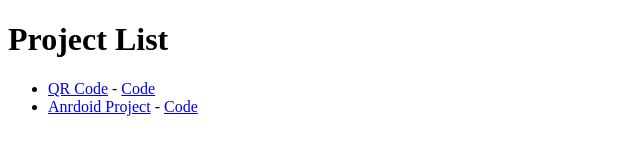
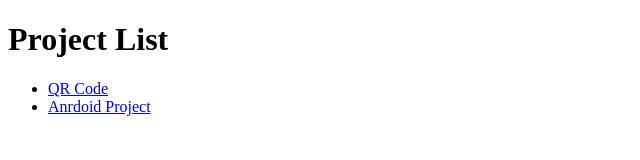
Before and after one commit to CaioRodriguesOliveira/intro, a plain HTML site: page index.html in a window 1280 px wide. Shown: the whole page, without its empty margins (0-640 px from the left). Drawn offline with Linux system fonts and the light colour scheme.

Commit message:
retirado link code

```diff
--- a/index.html
+++ b/index.html
@@ -9,8 +9,8 @@
 <body>
     <h1>Project List</h1>
     <ul>
-        <li><a href="https://caiorodriguesoliveira.github.io/qrcode-project/index.html">QR Code</a> - <a href="https://github.com/CaioRodriguesOliveira/qrcode-project" target="_blank">Code</a></li>
-        <li><a href="https://caiorodriguesoliveira.github.io/projeto-android/index.html">Anrdoid Project</a> - <a href="https://github.com/CaioRodriguesOliveira/projeto-android" target="_blank">Code</a></li>
+        <li><a href="https://caiorodriguesoliveira.github.io/qrcode-project/index.html">QR Code</a></li>
+        <li><a href="https://caiorodriguesoliveira.github.io/projeto-android/index.html">Anrdoid Project</a></li>
     </ul>
 </body>
 </html>
```
